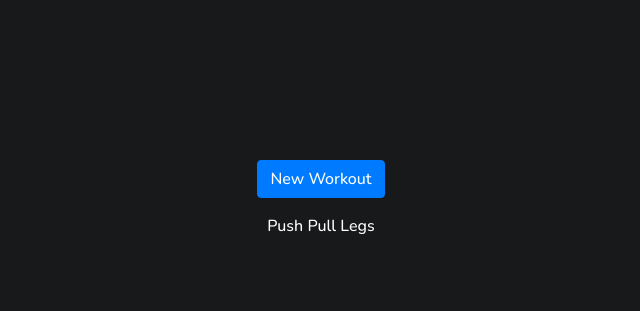
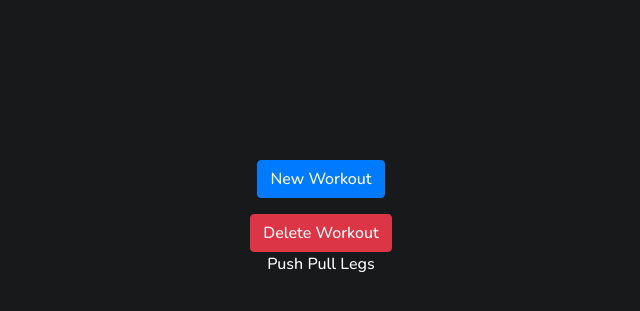
Before and after one commit to bsule/Workout-Tracker, a Django app: page /workouts/list/ in a window 1280 px wide. Shown: the part 57-368 px from the top of the page, without its empty margins (319-959 px from the left). Run offline with Django 4.2, Linux system fonts and the light colour scheme; a user stored in the database is signed in; data comes from the database, SQL or seed files in the repository; both versions use the stored data as it was before the commit; parts of the project's set-up code (start-up, migrations or seed data) failed here and were passed over; some libraries are stand-ins or nearby versions.

Commit message:
added delete workout button

```diff
--- a/workout_tracker/workouts/admin.py
+++ b/workout_tracker/workouts/admin.py
@@ -4,5 +4,4 @@ from .models import *
 # Register your models here.
 
 admin.site.register(Workout_Split)
-admin.site.register(Exercise)
 admin.site.register(Weight_and_reps)
--- a/workout_tracker/workouts/models.py
+++ b/workout_tracker/workouts/models.py
@@ -12,12 +12,6 @@ class Workout_Split(models.Model):
     def __str__(self):
         return self.name
 
-class Exercise(models.Model):
-    name = models.CharField(max_length=100)
-
-    def __str__(self):
-        return self.name
-
 class Weight_and_reps(models.Model):
     model = models.ForeignKey(Workout_Split, on_delete=models.CASCADE)
     weight = models.TextField(null=True, blank=True, default="")
--- /dev/null
+++ b/workout_tracker/workouts/static/workouts/delete_page.css
@@ -0,0 +1,4 @@
+
+.items{
+    color: black;
+}
--- a/workout_tracker/workouts/static/workouts/workoutlist_style.css
+++ b/workout_tracker/workouts/static/workouts/workoutlist_style.css
@@ -7,8 +7,12 @@
     margin-top: 20vh;
 }
 
-p{
-    margin-top: 2vh;
+#newworkoutbutton{
+    margin-bottom: 2vh;
+}
+
+.link{
+    margin-bottom: 2vh;
 }
 
 a{
--- a/workout_tracker/workouts/templates/workoutsplitshower.html
+++ b/workout_tracker/workouts/templates/workoutsplitshower.html
@@ -6,11 +6,12 @@
 
 
     <div class="workout_list_class">
-        <a href="{% url 'workout_choose' %}"><input type="submit" class="btn btn-primary" value="New Workout"></a>
+        <a href="{% url 'workout_choose' %}" id="newworkoutbutton"><input type="submit" class="btn btn-primary" value="New Workout"></a>
+        <a href="{% url 'delete_view' %}"><input type="submit" class="btn btn-danger" value="Delete Workout"></a>
 
         {% if workoutsplit %}
             {% for workout in workoutsplit %}
-                <p><a class="link" href="{% url 'reps_view' workout.id %}">{{ workout.name }}</a></p>
+                <p class="link"><a href="{% url 'reps_view' workout.id %}">{{ workout.name }}</a></p>
             {% endfor %}
         {% else %}
             <h5>No Workouts Made</h5>
--- a/workout_tracker/workouts/urls.py
+++ b/workout_tracker/workouts/urls.py
@@ -9,4 +9,5 @@ urlpatterns = [
     path('workouts/list/', views.workoutsplitshowerview, name='workoutsplitshowerview'),
     path('workouts/list/<int:pk>/', views.reps_view, name='reps_view'),
     path('calculator/', views.calculator_view, name='calculator_view'),
+    path('delete/',views.delete_view, name='delete_view'),
 ]
--- a/workout_tracker/workouts/views.py
+++ b/workout_tracker/workouts/views.py
@@ -5,6 +5,22 @@ from django.http import HttpResponseForbidden
 from django.contrib.auth.decorators import login_required
 
 # Create your views here.
+
+@login_required
+def delete_view(request):
+    models = Workout_Split.objects.filter(user=request.user)
+
+    if request.method == 'POST':
+        workout_id = request.POST.get('deleted_workout')
+        model = get_object_or_404(Workout_Split, id=workout_id)
+
+        model.delete()
+        return redirect('workoutsplitshowerview')
+
+    content = {}
+    content['models'] = models
+    return render(request,'delete_workout.html', content)
+
 
 @login_required
 def calculator_view(request):
@@ -68,8 +84,10 @@ def reps_view(request, pk):
                 weight_reps_model.reps += str(reps) + ","
                 weight_reps_model.weight += str(weight) + ","
                 weight_reps_model.save()
-        if request.POST.get('next_day'):
+
+        elif request.POST.get('next_day'):
             weight_reps_model = Weight_and_reps.objects.create(model=my_model)
+
 
     workoutsplit = Weight_and_reps.objects.filter(model=my_model).order_by('-date')
 
```
Also changed, not shown: workout_tracker/workouts/templates/delete_workout.html (added, +22 -0 lines), workout_tracker/db.sqlite3, workout_tracker/workouts/migrations/0003_delete_exercise.py (added).
